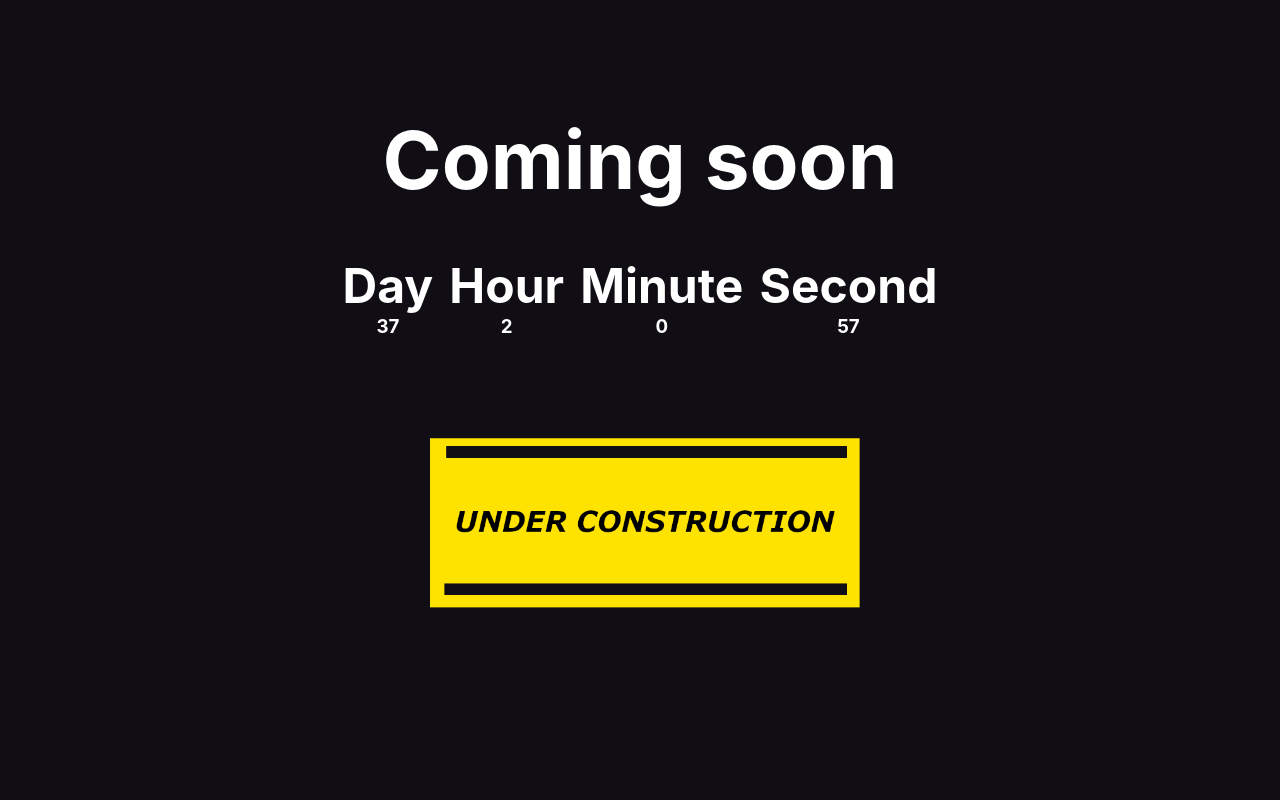
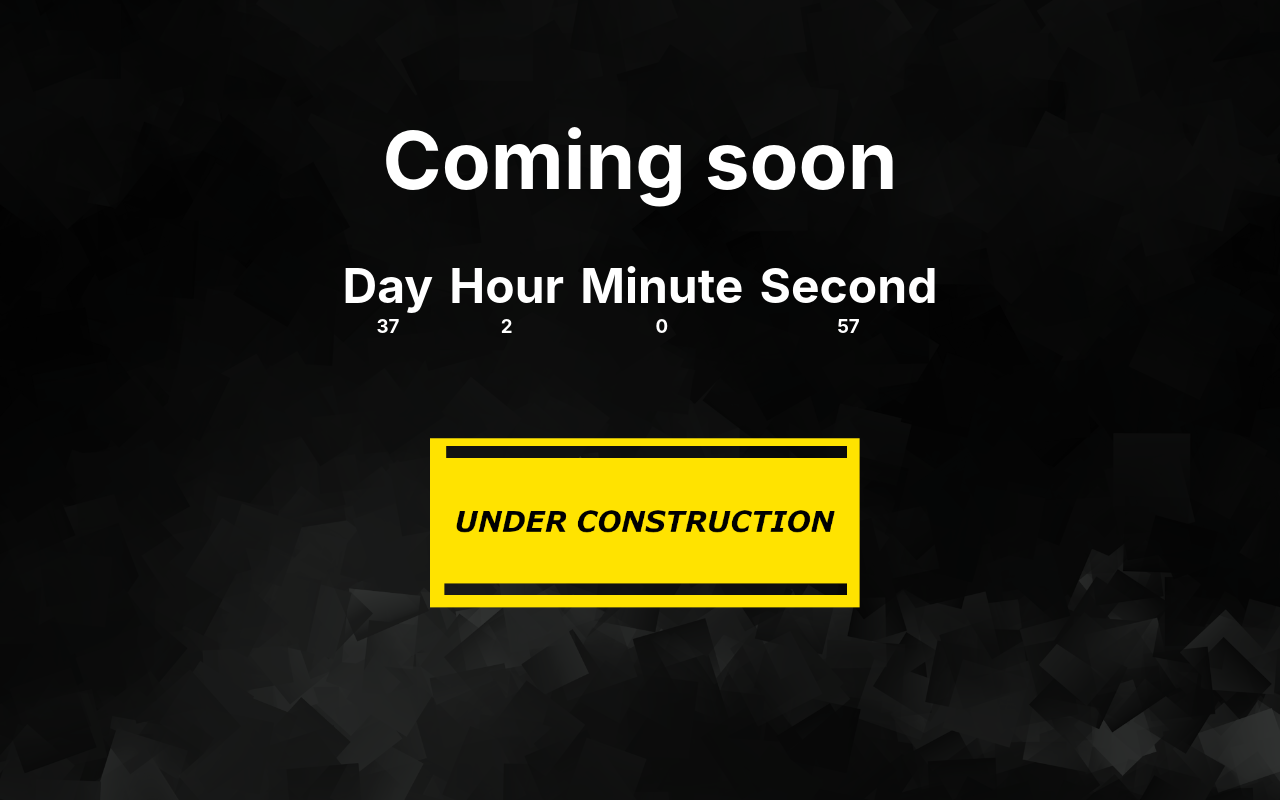
Before and after one commit to avelarder/thakhouse.web, a Next.js app: page / in a window 1280 px wide. Built offline with nearby package versions, Linux system fonts and the light colour scheme.

Commit message:
Background updates

```diff
--- a/pages/index.js
+++ b/pages/index.js
@@ -44,7 +44,7 @@ export default function Home() {
         <link rel="icon" href="/favicon.ico" />
       </Head>
 
-      <section className={clsx(styles.section, styles.header)}>
+      <section className={clsx(styles.section, styles.fullpageSection)}>
         <div className={styles.comingsoon}>
           <div>
             <h2>Coming soon</h2>
@@ -74,17 +74,17 @@ export default function Home() {
           ></img>
         </div>
       </section>
-      <section className={clsx(styles.section, styles.introduction)}>
-        Intro
+      <section className={clsx(styles.section, styles.fullpageSection)}>
+        <div>Intro</div>
       </section>
-      <section className={clsx(styles.section, styles.services)}>
-        Services
+      <section className={clsx(styles.section, styles.fullpageSection)}>
+        <div>Services</div>
       </section>
-      <section className={clsx(styles.section, styles.faq)}>
-        Frequently Asked Questions
+      <section className={clsx(styles.section, styles.fullpageSection)}>
+        <div>Frequently Asked Questions</div>
       </section>
-      <section className={clsx(styles.section, styles.contactus)}>
-        Contact Us
+      <section className={clsx(styles.section, styles.fullpageSection)}>
+        <div>Contact Us</div>
       </section>
     </div>
   );
--- a/styles/Home.module.css
+++ b/styles/Home.module.css
@@ -1,33 +1,42 @@
 .container {
-  /* min-height: 100vh;
-  padding: 0 0.5rem;
-  display: flex;
-  flex-direction: column;
-  justify-content: center;
-  align-items: center;*/
   height: 100vh;
   scroll-snap-type: y mandatory;
   overflow-y: scroll;
 }
 
-.header {
-  background-color: rgb(17, 13, 21);
-}
-.introduction {
-  background-color: rgb(87, 29, 79);
-}
-.services {
-  background-color: rgb(204, 47, 120);
-}
-.faq {
-  background-color: rgb(31, 213, 220);
-}
-.contactus {
-  background-color: rgb(39, 38, 39);
+.fullpageSection {
+  position: relative;
+  width: 100%;
+  height: 100%;
+  background-blend-mode: multiply;
 }
 
+.container .fullpageSection:nth-child(1) {
+  background: rgb(53, 55, 54) Url(/bg1.png);
+  background-size: cover;
+  background-attachment: fixed;
+}
+.container .fullpageSection:nth-child(2) {
+  background: rgb(28, 48, 157) Url(/bg1.png);
+  background-size: cover;
+  background-attachment: fixed;
+}
+.container .fullpageSection:nth-child(3) {
+  background: rgb(161, 18, 169) Url(/bg1.png);
+  background-size: cover;
+  background-attachment: fixed;
+}
+.container .fullpageSection:nth-child(4) {
+  background: rgb(199, 169, 0) Url(/bg1.png);
+  background-size: cover;
+  background-attachment: fixed;
+}
+.container .fullpageSection:nth-child(5) {
+  background: rgb(0, 238, 255) Url(/bg1.png);
+  background-size: cover;
+  background-attachment: fixed;
+}
 .comingsoon {
-  /* min-height: 100vh; */
   display: flex;
   align-items: center;
   flex-direction: column;
@@ -36,12 +45,6 @@
 
 .waiting {
   height: 50vh;
-}
-
-.containerday,
-.containerhour,
-.containerminute,
-.containersecond {
 }
 
 .day,
```
Also changed, not shown: public/bg1.png (added), styles/globals.css (line endings or trailing spaces).
